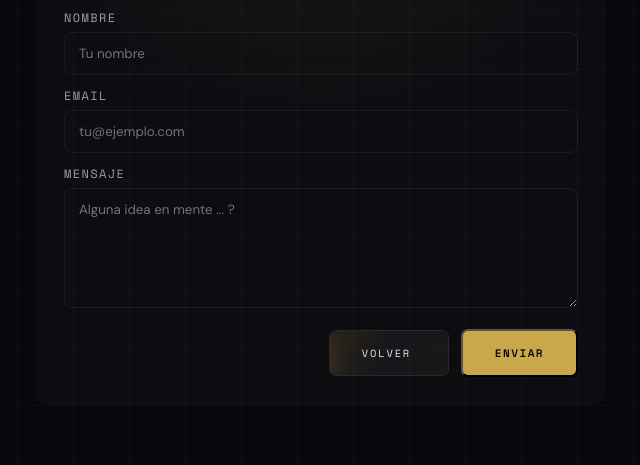
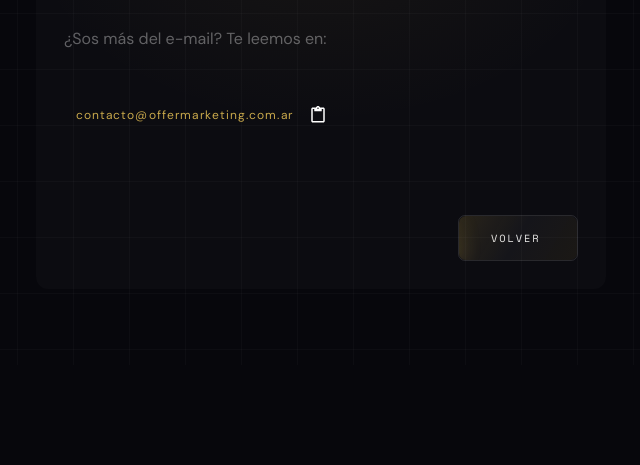
Before and after one commit to anthonydanieldasilva/offermarketing, a plain HTML site: page contact.html in a window 1280 px wide. Shown: the part 435-900 px from the top of the page, without its empty margins (319-959 px from the left). After the commit the page ends 800 px from the top, so only its background shows below. Drawn offline with nearby package versions, Linux system fonts and the light colour scheme.

Commit message:
Add animated email copy button with white icon and elastic snap effect

```diff
--- a/contact.css
+++ b/contact.css
@@ -94,7 +94,7 @@
 }
 
 .contact-shortcut {
-  margin: 22px 0 18px;
+  margin: 30px 0 45px;
   display: flex;
   gap: 12px;
   align-items: center;
@@ -166,3 +166,106 @@
     justify-content: center;
   }
 }
+
+.email-elastic {
+  display: inline-flex;
+  align-items: center;
+  gap: 12px;
+  font-family: "DM Sans", sans-serif;
+  font-size: 12px;
+  color: var(--gold);
+  margin-bottom: 65px;
+  letter-spacing: 0.04em;
+  margin-top: 35px;
+  cursor: pointer;
+  padding: 10px 12px;
+  border-radius: 6px;
+  transition: background-color 0.3s ease;
+  user-select: none;
+  position: relative;
+}
+
+.email-elastic:hover {
+  background-color: rgba(200, 171, 84, 0.1);
+}
+
+.email-elastic:focus {
+  outline: 2px solid var(--gold);
+  outline-offset: 2px;
+}
+
+.email-elastic .email-text {
+  display: inline-flex;
+  flex-wrap: wrap;
+  gap: 0.05em;
+}
+
+.email-elastic .char {
+  display: inline-block;
+  opacity: 0;
+  transform: scale(0);
+  transform-origin: center;
+  animation: elasticSnap 0.6s cubic-bezier(0.34, 1.56, 0.64, 1) forwards;
+}
+
+.email-elastic .copy-icon {
+  width: 18px;
+  height: 18px;
+  flex-shrink: 0;
+  opacity: 0;
+  transform: scale(0);
+  animation: elasticSnap 0.6s cubic-bezier(0.34, 1.56, 0.64, 1) forwards;
+  margin-left: 4px;
+}
+
+.email-elastic.copied .copy-icon {
+  animation: pulse 0.5s ease-out;
+}
+
+.email-elastic .copy-feedback {
+  position: absolute;
+  font-size: 12px;
+  color: var(--gold);
+  opacity: 0;
+  pointer-events: none;
+  white-space: nowrap;
+  margin-top: -30px;
+}
+
+.email-elastic.copied .copy-feedback {
+  animation: slideUp 0.6s ease-out forwards;
+}
+
+@keyframes elasticSnap {
+  0% {
+    opacity: 0;
+    transform: scale(0);
+  }
+  100% {
+    opacity: 1;
+    transform: scale(1);
+  }
+}
+
+@keyframes pulse {
+  0% {
+    transform: scale(1);
+  }
+  50% {
+    transform: scale(1.2);
+  }
+  100% {
+    transform: scale(1);
+  }
+}
+
+@keyframes slideUp {
+  0% {
+    opacity: 0;
+    transform: translateY(10px);
+  }
+  100% {
+    opacity: 1;
+    transform: translateY(-20px);
+  }
+}
--- a/contact.html
+++ b/contact.html
@@ -45,36 +45,33 @@
 
       <div class="contact-card">
         <h2>Hablemos</h2>
-        <p>Contanos tu idea y nos pondremos en contacto.</p>
+        <p>¿Tenés un proyecto en mente? Dejanos un mensaje.</p>
         <div class="contact-shortcut">
           <a class="btn whatsapp-link" href="https://wa.me/543755638403" target="_blank" rel="noreferrer">
             <img class="whatsapp-icon" src="/whatsapp (1).png" alt="WhatsApp">
             Escribinos por WhatsApp
           </a>
-          <a class="btn instagram-link" href="https://www.instagram.com/offer.markting?igsh=d28xc2RuaDk4OGc3" target="_blank" rel="noreferrer">
+          <a class="btn instagram-link" href="https://www.instagram.com/offer.markting?igsh=d28xc2RuaDk4OGc3"
+            target="_blank" rel="noreferrer">
             Seguinos en Instagram
             <img class="instagram-icon" src="/instagram.png" alt="Instagram">
           </a>
         </div>
 
-        <p>O envianos un e-mail</p>
+        <p>¿Sos más del e-mail? Te leemos en:</p>
 
+        <div class="email-elastic" id="emailElastic" role="button" tabindex="0">
+          <span class="email-text">contacto@offermarketing.com.ar</span>
+          <svg class="copy-icon" viewBox="0 0 24 24" xmlns="http://www.w3.org/2000/svg" fill="white">
+            <path d="M19 2h-4.18C14.4 0.84 13.3 0 12 0c-1.3 0-2.4 0.84-2.82 2H5c-1.1 0-2 0.9-2 2v16c0 1.1 0.9 2 2 2h14c1.1 0 2-0.9 2-2V4c0-1.1-0.9-2-2-2zm-7 0c0.55 0 1 0.45 1 1s-0.45 1-1 1-1-0.45-1-1 0.45-1 1-1zm7 18H5V4h2v3h10V4h2v16z"/>
+          </svg>
+          <span class="copy-feedback">¡Copiado!</span>
+        </div>
 
-        <form action="#" method="post">
-          <label for="nombre">Nombre</label>
-          <input id="nombre" name="nombre" type="text" placeholder="Tu nombre">
+        <div class="contact-actions">
+          <a class="btn btn-outline back-link" href="index.html">Volver</a>
+        </div>
 
-          <label for="email">Email</label>
-          <input id="email" name="email" type="email" placeholder="tu@ejemplo.com">
-
-          <label for="mensaje">Mensaje</label>
-          <textarea id="mensaje" name="mensaje" placeholder="Alguna idea en mente ... ?"></textarea>
-
-          <div class="contact-actions">
-            <a class="btn btn-outline back-link" href="index.html">Volver</a>
-            <button class="btn btn-fill" type="submit">Enviar</button>
-          </div>
-        </form>
       </div>
 
     </div>
--- a/index.js
+++ b/index.js
@@ -31,7 +31,60 @@ const timer = setInterval(() => {
         loader.classList.add("hide");
         document.body.classList.add("ready");
         page.classList.add("visible");
+        animateEmailElastic();
       }, 500);
     }, 200);
   }
 }, interval);
+
+// Elastic snap animation for email
+function animateEmailElastic() {
+  const emailEl = document.getElementById("emailElastic");
+  if (!emailEl) return;
+
+  const emailText = emailEl.querySelector(".email-text");
+  const text = "contacto@offermarketing.com.ar";
+  emailText.textContent = "";
+
+  text.split("").forEach((char, index) => {
+    const span = document.createElement("span");
+    span.className = "char";
+    span.textContent = char;
+    emailText.appendChild(span);
+
+    // Calculate delay: start at 0.3s and add 40ms per character
+    const delay = 0.3 + index * 0.04;
+    span.style.animationDelay = `${delay}s`;
+  });
+
+  // Animate copy icon with last char delay
+  const copyIcon = emailEl.querySelector(".copy-icon");
+  const lastCharDelay = 0.3 + (text.length) * 0.04;
+  copyIcon.style.animationDelay = `${lastCharDelay + 0.1}s`;
+
+  // Add click handler
+  emailEl.addEventListener("click", copyEmailToClipboard);
+  emailEl.addEventListener("keypress", (e) => {
+    if (e.key === "Enter" || e.key === " ") {
+      copyEmailToClipboard();
+    }
+  });
+}
+
+// Copy email to clipboard
+function copyEmailToClipboard() {
+  const email = "contacto@offermarketing.com.ar";
+  const emailEl = document.getElementById("emailElastic");
+
+  navigator.clipboard.writeText(email).then(() => {
+    // Add copied state
+    emailEl.classList.add("copied");
+
+    // Remove copied state after 2 seconds
+    setTimeout(() => {
+      emailEl.classList.remove("copied");
+    }, 2000);
+  }).catch(err => {
+    console.error("Error al copiar:", err);
+  });
+}
```
